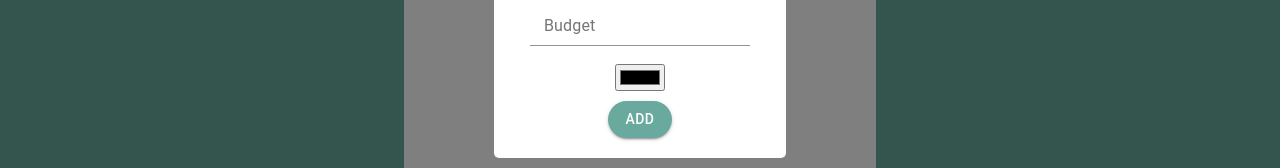
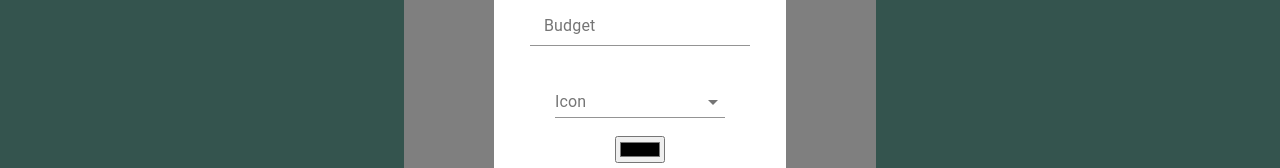
Before and after one commit to fervillas96/wizebank, a Next.js app: page /settings in a window 1280 px wide. Both pictures are taken after a click on the button 825 px from the left and 83 px from the top of the page. Shown: the part 326-494 px from the top of the page. Built offline with nearby package versions, Linux system fonts and the light colour scheme.

Commit message:
feat: closing modal

```diff
--- a/components/AddCategoryModal/index.jsx
+++ b/components/AddCategoryModal/index.jsx
@@ -4,14 +4,20 @@ import {
   FormControl,
   InputLabel,
   Input,
-  Button
+  Button,
+  Select,
+  MenuItem
 } from '@material-ui/core'
+import HomeIcon from '@material-ui/icons/Home'
+import DriveEtaIcon from '@material-ui/icons/DriveEta'
+import FastfoodIcon from '@material-ui/icons/Fastfood'
 import { ModalContainer, Form, Label, InputColor } from './styled'
 
 import { useAccountProvider } from '@providers/Account/Account.provider'
 
-const AddCategoryModal = () => {
+const AddCategoryModal = ({ handleClose }) => {
   const [name, setName] = useState('')
+  const [icon, setIcon] = useState('')
   const [budget, setBudget] = useState(0)
   const [color, setColor] = useState('#FFF')
 
@@ -29,30 +35,50 @@ const AddCategoryModal = () => {
     setColor(e.target.value)
   }
 
+  const changeIcon = (e) => {
+    setIcon(e.target.value)
+  }
+
   const formatData = (e) => {
-    e.preventDefault()
 
     const newCategory = {
       title: name,
-      icon: 'food',
+      icon,
       value: 0,
       total: parseInt(budget),
       color
     }
     addCategory(newCategory)
+    handleClose()
+    e.preventDefault()
   }
 
   return (
     <ModalContainer>
       <Label> Create a new Category </Label>
-      <Form onSubmit={formatData} >
+      <Form onSubmit={formatData}>
         <FormControl variant="outlined" margin="normal">
           <InputLabel htmlFor="name">Category Name</InputLabel>
-          <Input id="name" type="text" onChange={changeName} />
+          <Input id="name" type="text" required onChange={changeName} />
         </FormControl>
         <FormControl variant="outlined" margin="normal">
           <InputLabel htmlFor="budget">Budget</InputLabel>
-          <Input id="budget" type="number" onChange={changeBudget} />
+          <Input id="budget" type="number" required onChange={changeBudget} />
+        </FormControl>
+        <FormControl margin="normal">
+          <InputLabel id="icon">Icon</InputLabel>
+          <Select
+            style={{ width: '170px', paddingLeft: '15px' }}
+            labelId="icon"
+            id="icon"
+            value={icon}
+            required
+            onChange={changeIcon}
+          >
+            <MenuItem value="food"><FastfoodIcon /></MenuItem>
+            <MenuItem value="car"><DriveEtaIcon /></MenuItem>
+            <MenuItem value="house"><HomeIcon /></MenuItem>
+          </Select>
         </FormControl>
         <InputColor id="color" onChange={changeColor} value={color} />
         <Button type="submit" variant="contained" style={{ backgroundColor: '#69a99e', color: '#FFF', borderRadius: '30px' }}>
--- a/components/NavBar/index.jsx
+++ b/components/NavBar/index.jsx
@@ -42,7 +42,7 @@ const NavBar = () => {
           timeout: 500,
         }}
       >
-        <AddCategoryModal />
+        <AddCategoryModal handleClose={handleClose} />
       </Modal>
       <IconButton>
         <MenuOpenIcon className={theme.greenIcon} />
```
